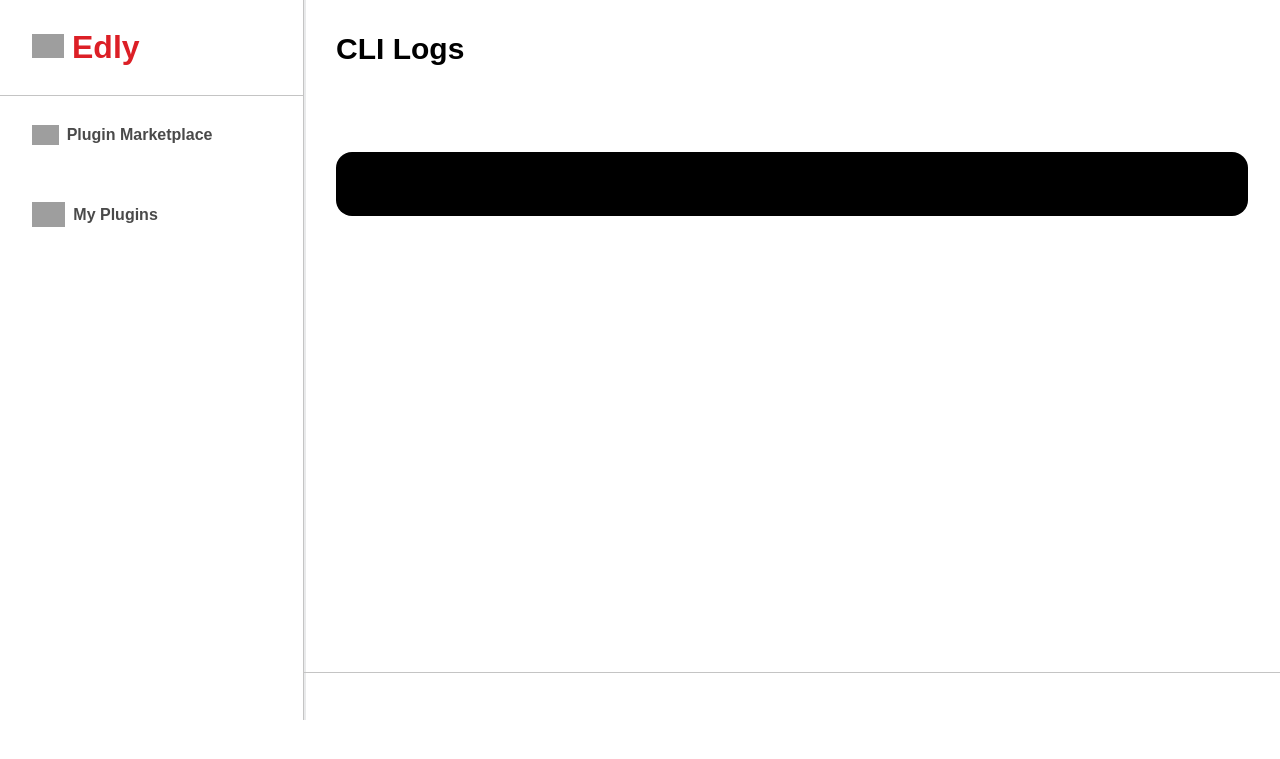
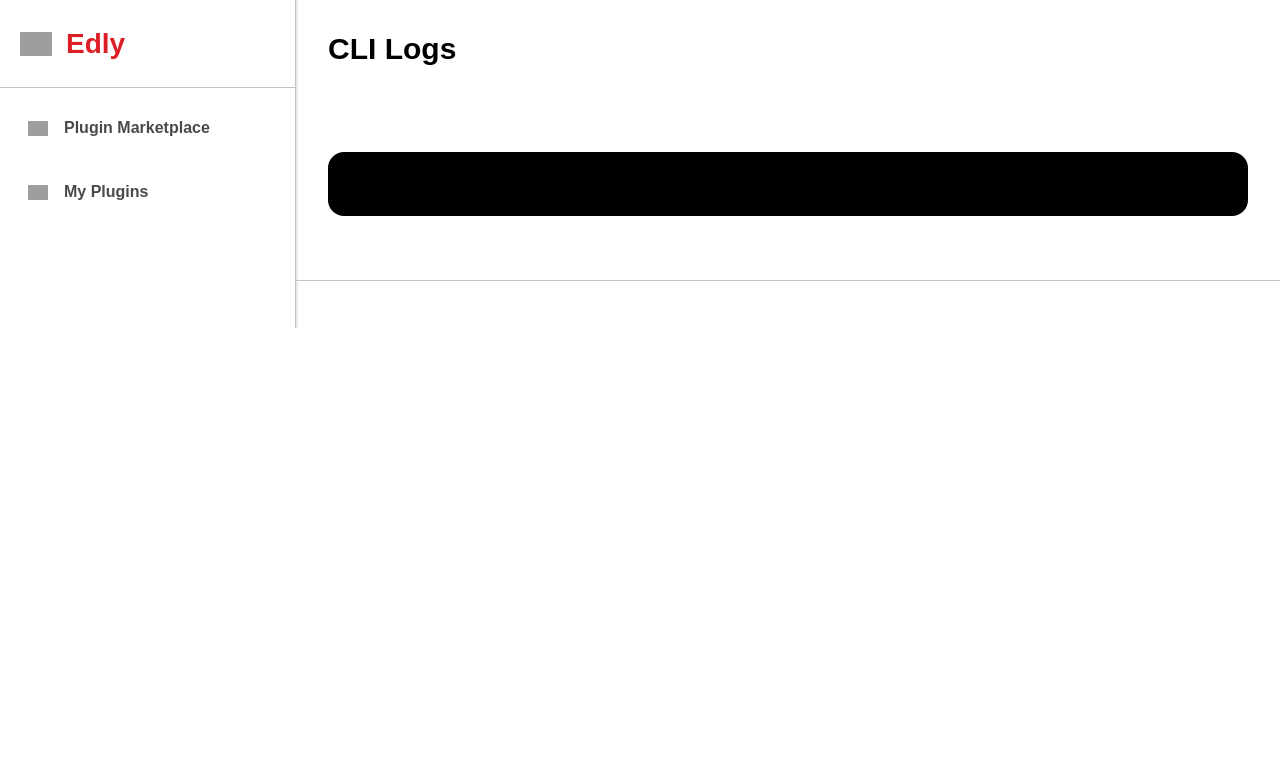
Before and after one commit to overhangio/tutor-deck, a Python web app: template tutordash/server/templates/cli_logs.html in a window 1280 px wide. Shown: the top 759 px of the page. Run offline with Jinja, Linux system fonts and the light colour scheme; the template is opened without the code that fills it, so the values that code supplies are empty; style sheets or scripts are compiled from the project's sources; grey boxes are pictures that could not be loaded.

Commit message:
add html tags in sidebar

```diff
--- a/tutordash/server/static/scss/dash.scss
+++ b/tutordash/server/static/scss/dash.scss
@@ -1,9 +1,10 @@
 $blue-1: #f5faff;
 $gray-1: #e9eaeb;
 $gray-2: #c4c4c4;
-$edly-logo-red: #dc1f26;
-$dark-gray: #4a4a4a;
-$gray: #535862;
+$gray-3: #888;
+$gray-4: #535862;
+$gray-5: #4a4a4a;
+$red: #dc1f26;
 $light-gray: #888;
 $black: #181d27;
 $blue: #1570ef;
@@ -18,6 +19,23 @@ $green: #009951;
 	}
 }
 
+h1 {
+	font-size: 2.25em;
+	font-weight: bold;
+}
+h2 {
+	font-size: 1.75em;
+	font-weight: bold;
+}
+h3 {
+	font-size: 1.5em;
+	font-weight: bold;
+}
+h4 {
+	font-size: 1em;
+	font-weight: bold;
+}
+
 * {
 	box-sizing: border-box;
 }
@@ -28,81 +46,58 @@ html {
 body {
 	margin: 0;
 }
-.main-container {
-	display: flex;
-	.sidebar {
-		flex: 0 0 19em;
+main {
+	display: grid;
+	grid-template-columns: 18.5em auto;
+
+	nav {
 		border-right: 1px solid $gray-2;
 		box-shadow: 2px 0px $gray-1;
 		display: flex;
 		flex-direction: column;
-		height: 90vh;
-		.section {
-			display: flex;
-			flex-direction: column;
-			justify-content: flex-start;
 		height: 100%;
-			.header {
-				flex: 0 0 6em;
+		header {
+			flex: 0 0 5.5em;
 			border-bottom: 1px solid $gray-2;
 			display: flex;
 			align-items: center;
-				.image {
-					margin-left: 2em;
+			img {
+				margin-left: 1.25em;
 				width: 2em;
-					img {
-						width: 100%;
 				height: auto;
 			}
-				}
-				.text {
-					font-size: 2rem;
-					color: $edly-logo-red;
-					font-weight: bold;
-					margin-left: 0.25em;
+			h2 {
+				color: $red;
+				margin-left: 0.5em;
 			}
 		}
-			.content {
-				display: flex;
-				flex-direction: column;
-				div {
-					flex: 0 0 8em;
-					display: flex;
-					flex-direction: column;
-					justify-content: space-evenly;
-					margin-top: 1em;
+		menu {
+			padding-inline-start: 0.75em;
 			a {
 				@include a-tag();
-						list-style: none;
-						color: $dark-gray;
-						font-size: 16px;
-						font-weight: 600;
-						margin: 0em 1em;
+				display: flex;
+				align-items: center;
+				color: $gray-5;
+				height: 3em;
+				margin: 0 1em 1em 0;
+				padding-left: 1em;
 				border-radius: 0.5em;
 				&:hover {
 					background-color: $blue-1;
 				}
-						li {
-							display: flex;
-							align-items: center;
-							padding: 0.5em 1em;
-							span {
-								margin-left: 0.5em;
+				img {
+					width: 1.25em;
 				}
 				.sidebar-tab-logo-selected {
 					filter: invert(39%) sepia(98%) saturate(3884%)
-									hue-rotate(205deg) brightness(95%)
-									contrast(96%);
+						hue-rotate(205deg) brightness(95%) contrast(96%);
+				}
+				h4 {
+					margin-left: 1em;
 				}
 			}
-
 			.sidebar-tab-selected {
 				color: $blue;
-							background-color: $blue-1;
-							border-radius: inherit;
-						}
-					}
-				}
 			}
 		}
 	}
@@ -132,7 +127,7 @@ body {
 					}
 					.page-description {
 						font-size: 1.25em;
-						color: $gray;
+						color: $gray-4;
 					}
 				}
 
@@ -190,7 +185,7 @@ body {
 				border-radius: 0.5em;
 				align-items: center;
 				font-size: 1.25em;
-				color: $gray;
+				color: $gray-4;
 				margin-bottom: 1em;
 				padding: 0.5em 1em;
 				span {
@@ -229,7 +224,7 @@ body {
 						}
 						.author {
 							font-size: 1.15em;
-							color: $gray;
+							color: $gray-4;
 						}
 						.description {
 							font-size: 1em;
@@ -293,7 +288,7 @@ body {
 
 							.author {
 								font-size: 1em;
-								color: $gray;
+								color: $gray-4;
 							}
 						}
 
@@ -364,7 +359,7 @@ body {
 					}
 
 					input {
-						border: 1px solid $light-gray;
+						border: 1px solid $gray-3;
 						border: 1px solid #888;
 						padding: 0.75em;
 						border-radius: 0.5em;
@@ -496,7 +491,7 @@ body {
 			}
 
 			p {
-				color: $gray;
+				color: $gray-4;
 			}
 		}
 
--- a/tutordash/server/templates/index.html
+++ b/tutordash/server/templates/index.html
@@ -19,39 +19,23 @@
 </head>
 
 <body>
-    <div class="main-container">
-        <div class="sidebar">
-            <div class="section">
-                <div class="header">
-                    <div class="image">
-                        <img src="{{ url_for('static', filename='/img/Edly Red Icon.svg') }}"/>
-                    </div>
-                    <div class="text">
-                        Edly
-                    </div>
-                </div>
-                <div class="content">
-                    <div>
-                        <a href="{{ url_for('plugin_store') }}">
-                            <li id="plugin-marketplace" class="sidebar-tab">
-                                <img id="plugin-marketplace-logo" class="sidebar-tab-logo" src="{{ url_for('static', filename='/img/shopping-bag.svg') }}" height="20rem"/>
-                                <span>Plugin Marketplace</span>
-                            </li>
-                        </a>
-                        <p></p>
-                        <a href="{{ url_for('installed_plugins') }}">
-                            <li id="my-plugins" class="sidebar-tab">
-                                <img id="my-plugins-logo" class="sidebar-tab-logo" src="{{ url_for('static', filename='/img/stack.svg') }}" height="25rem"/>
-                                <span>My Plugins</span>
-                            </li>
-                        </a>
-                    </div>
-                </div>
-                <div class="footer">
-
-                </div>
-            </div>
-        </div>
+    <main>
+        <nav>
+            <header>
+                <img src="{{ url_for('static', filename='/img/Edly Red Icon.svg') }}"/>
+                <h2>Edly</h2>
+            </header>
+            <menu>
+                <a href="{{ url_for('plugin_store') }}" id="plugin-marketplace">
+                    <img id="plugin-marketplace-logo" src="{{ url_for('static', filename='/img/shopping-bag.svg') }}"/>
+                    <h4>Plugin Marketplace</h4>
+                </a>
+                <a href="{{ url_for('installed_plugins') }}" id="my-plugins">
+                    <img id="my-plugins-logo" src="{{ url_for('static', filename='/img/stack.svg') }}"/>
+                    <h4>My Plugins</h4>
+                </a>
+            </menu>
+        </nav>
 
         <div class="workspace">
             <div class="header">
@@ -65,7 +49,7 @@
             </div>
             <div class="void"></div>
         </div>
-    </div>
+    </main>
     <div class="modal-container" id="modal_container">
         <div class="modal-content">
             <div class="modal-header">
```
Lines whose indentation alone changed are shown as unchanged.
